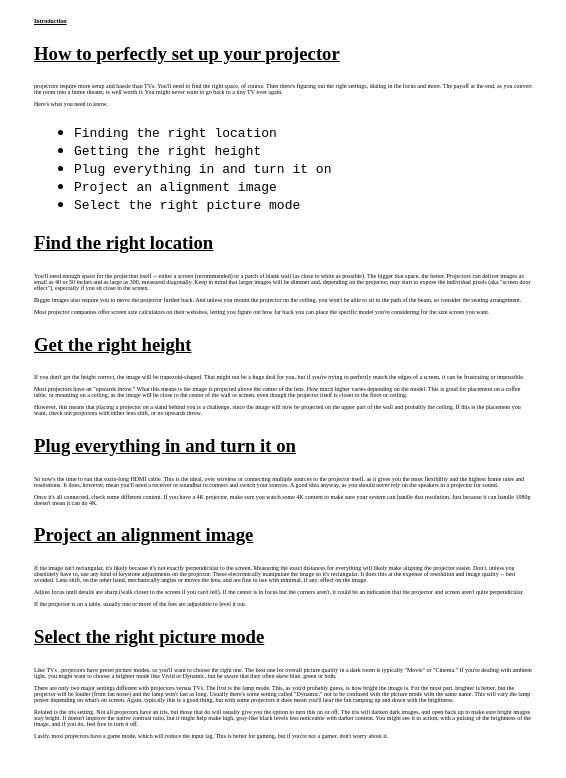
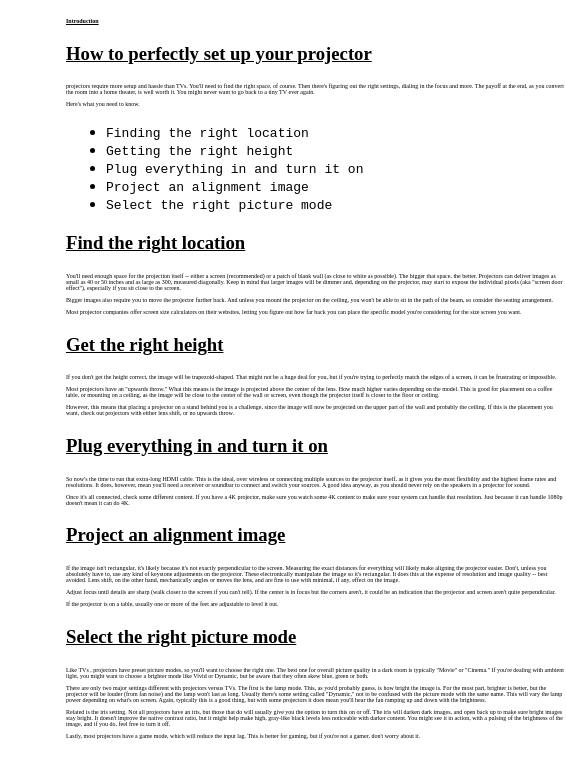
Before and after one commit to Haron254-Byte/Sample-technical-documentation-page., a plain HTML site: page index.html in a window 390 px wide. Shown: the whole page, 566 px wide, since content can reach past the window. Drawn offline with Linux system fonts and the light colour scheme.

Commit message:
Update styles.css

```diff
--- a/styles.css
+++ b/styles.css
@@ -82,7 +82,7 @@ font-size:6px;
 	 }
 	   body{
 	overflow-X:hidden;
-		   margin-left: -13.5rem;
+		   margin-left: -11.5rem;
 
 		    }
 
```
